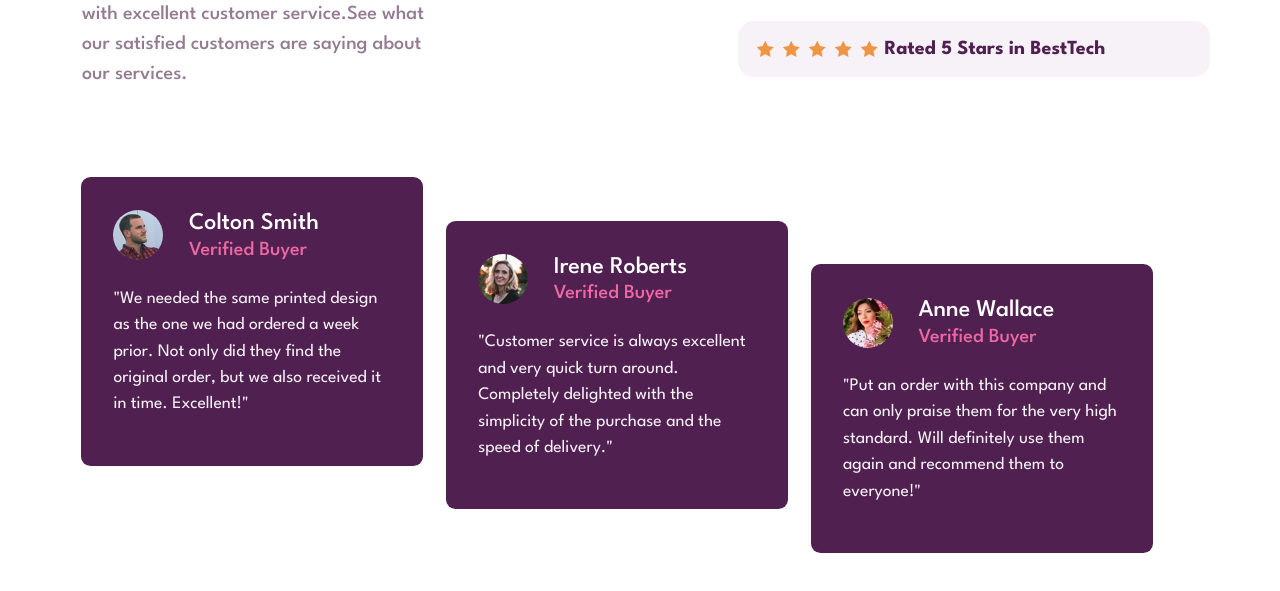
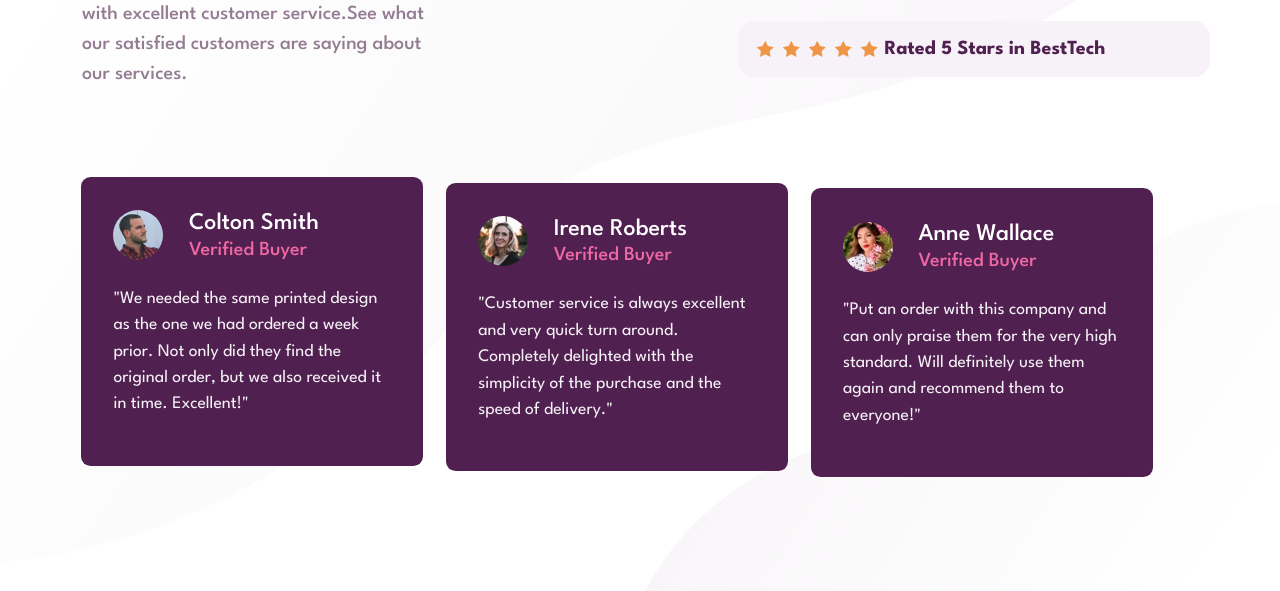
Before and after one commit to John-santhosh/social-proof-section-, a plain HTML site: page index.html in a window 1280 px wide. Shown: the part 231-822 px from the top of the page. Before the commit the page ends 800 px from the top, so only its background shows below. Drawn offline with nearby package versions, Linux system fonts and the light colour scheme.

Commit message:
background images added

```diff
--- a/styles/style.css
+++ b/styles/style.css
@@ -23,6 +23,8 @@
 body{
     font-family: 'League Spartan', sans-serif;
     margin: 1rem;
+    background: url('../images/bg-pattern-top-mobile.svg') left top/contain no-repeat, url('../images/bg-pattern-bottom-mobile.svg')right bottom/80% no-repeat;
+    height: 100vh;
 }
 
 h4{
@@ -40,6 +42,7 @@ h1{
 }
 .testimonials{
     height: 100%;
+    padding-bottom: 5rem ;
 }
 .testimonials .col{
     background: var(--Very-Dark-Magenta);
@@ -156,6 +159,11 @@ h1{
         width: 30%;
         margin: 1%;
     }
+    body{
+        font-family: 'League Spartan', sans-serif;
+        margin: 1rem;
+        background: url('../images/bg-pattern-top-desktop.svg') left top/contain no-repeat, url('../images/bg-pattern-bottom-desktop.svg')right bottom/50% no-repeat;
+    }
     /* CUSTOM WIDTHS */
         .w-md-10 { width: 10%!important; }
         .w-lg-15 { width: 15%!important; }
@@ -169,4 +177,4 @@ h1{
         .w-lg-70 { width: 70%!important; }
         .w-lg-75 { width: 75%!important; }
 
-}
+    }
```
